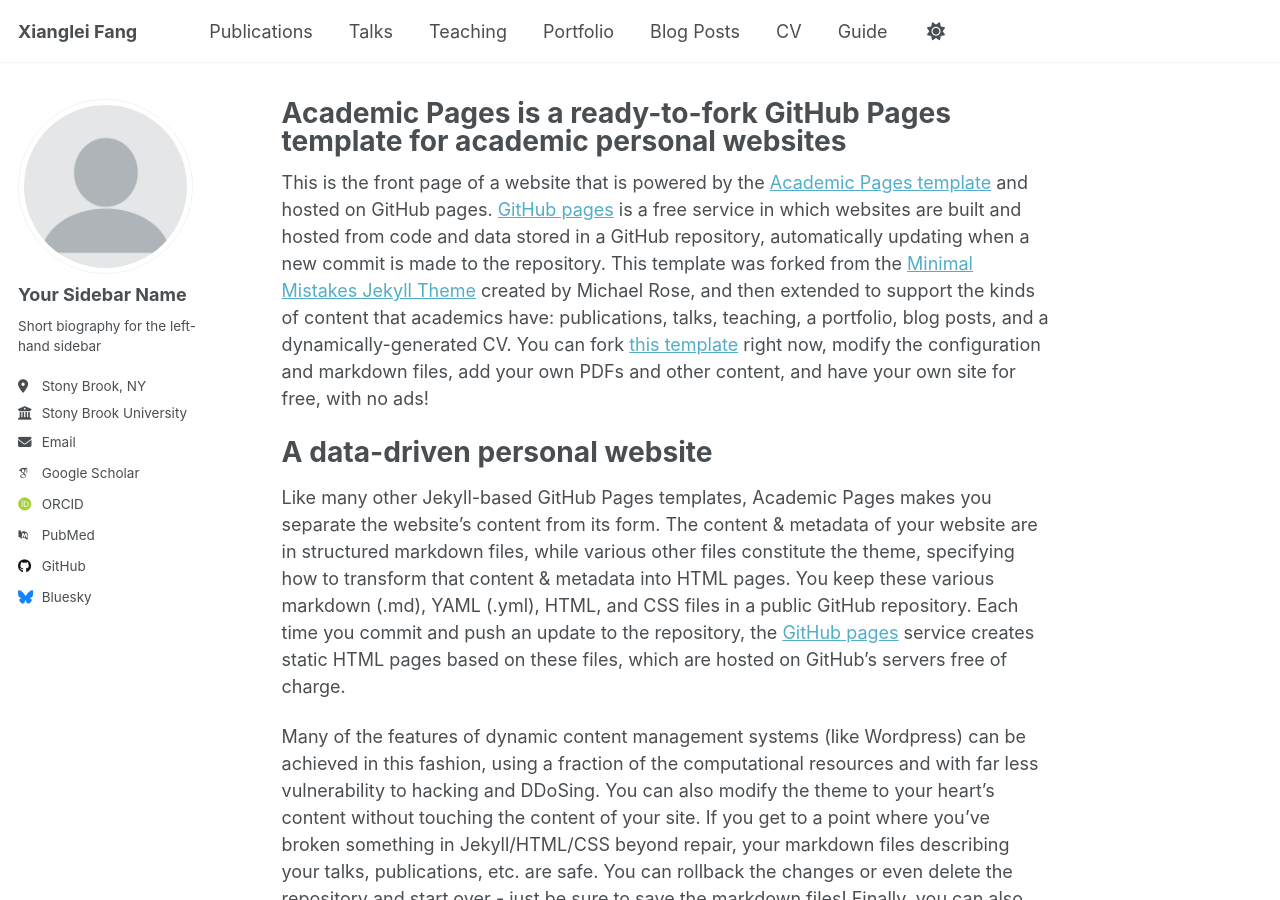
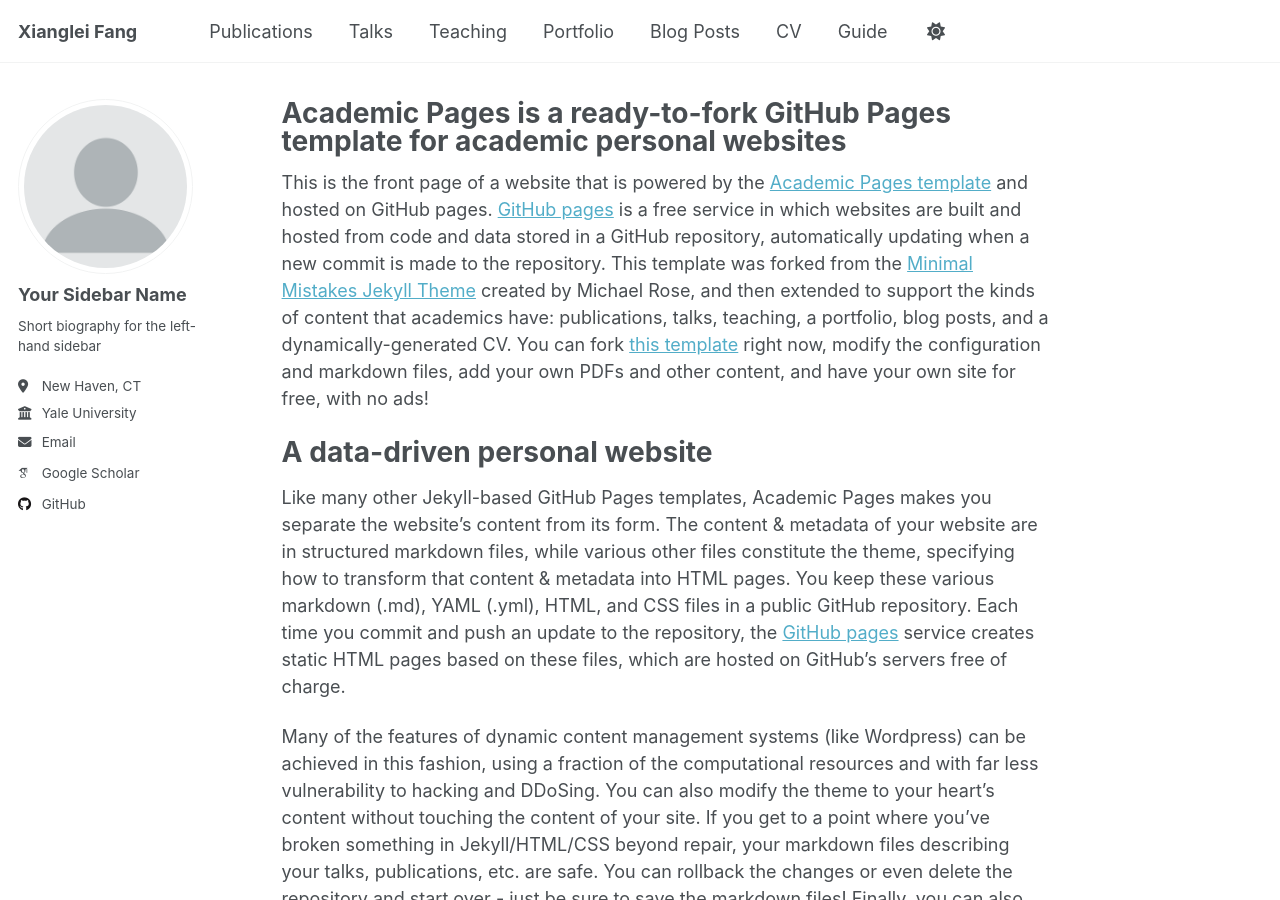
Before and after one commit to Spacgithub/Xianglei.github.io, a Jekyll site: the page built from _pages/about.md, in a window 1280 px wide and 900 px high. Built offline with Jekyll 4.4.1, drawn with Linux system fonts in a browser that asks for light colours; some web fonts are replaced.

Commit message:
Update _config.yml

```diff
--- a/_config.yml
+++ b/_config.yml
@@ -26,21 +26,21 @@
   name             : "Your Sidebar Name"
   pronouns         : # example: "she/her"
   bio              : "Short biography for the left-hand sidebar"
-  location         : "Stony Brook, NY"
-  employer         : "Stony Brook University"
+  location         : "New Haven, CT"
+  employer         : "Yale University"
   uri              : # URL
-  email            : "none@example.org"
+  email            : "Xianglei.Fang@yale.edu"
 
   # Academic websites
-  academia         : # URL
+  # academia         : # URL
   arxiv            : # URL - Update with the correct link to your profile
   googlescholar    : "https://scholar.google.com/citations?user=PS_CX0AAAAAJ"
-  impactstory      : # URL
-  orcid            : "http://orcid.org/yourorcidurl"
-  semantic         : # URL
-  pubmed           : "https://www.ncbi.nlm.nih.gov/pubmed/?term=john+snow"
-  researchgate     : # URL
-  scopus           : # URL
+  # impactstory      : # URL
+  # orcid            : "http://orcid.org/yourorcidurl"
+  # semantic         : # URL
+  # pubmed           : "https://www.ncbi.nlm.nih.gov/pubmed/?term=john+snow"
+  # researchgate     : # URL
+  # scopus           : # URL
 
   # Repositories and software development
   bitbucket        : # Username - Update with your username on the site
@@ -51,30 +51,30 @@
   stackoverflow    : # User number or user number and name (i.e., use "1" or "1/jeff-atwood")
 
   # Social media
-  bluesky          : "bsky.app" # Replace this with you Bluesky username
-  facebook         : # Username
-  flickr           : # Username
-  foursquare       : # Username
-  goodreads        : # Username
-  google_plus      : # Username
-  keybase          : # Username
-  instagram        : # Username
-  lastfm           : # Username
+  # bluesky          : "bsky.app" # Replace this with you Bluesky username
+  # facebook         : # Username
+  # flickr           : # Username
+  # foursquare       : # Username
+  # goodreads        : # Username
+  # google_plus      : # Username
+  # keybase          : # Username
+  # instagram        : # Username
+  # lastfm           : # Username
   linkedin         : # Username
-  mastodon         : # URL
-  medium           : # URL
-  pinterest        : # Username
-  soundcloud       : # Username
-  steam            : # Username
-  telegram         : # URL
-  tumblr           : # Username
-  twitter          : # Username for X / Twitter
-  vine             : # Username
-  weibo            : # Username
-  wikipedia        : # Username
-  xing             : # Username
-  youtube          : # Username
-  zhihu            : # Username
+  # mastodon         : # URL
+  # medium           : # URL
+  # pinterest        : # Username
+  # soundcloud       : # Username
+  # steam            : # Username
+  # telegram         : # URL
+  # tumblr           : # Username
+  # twitter          : # Username for X / Twitter
+  # vine             : # Username
+  # weibo            : # Username
+  # wikipedia        : # Username
+  # xing             : # Username
+  # youtube          : # Username
+  # zhihu            : # Username
 
 # Publication Category - The following the list of publication categories and their headings
 publication_category:
```
